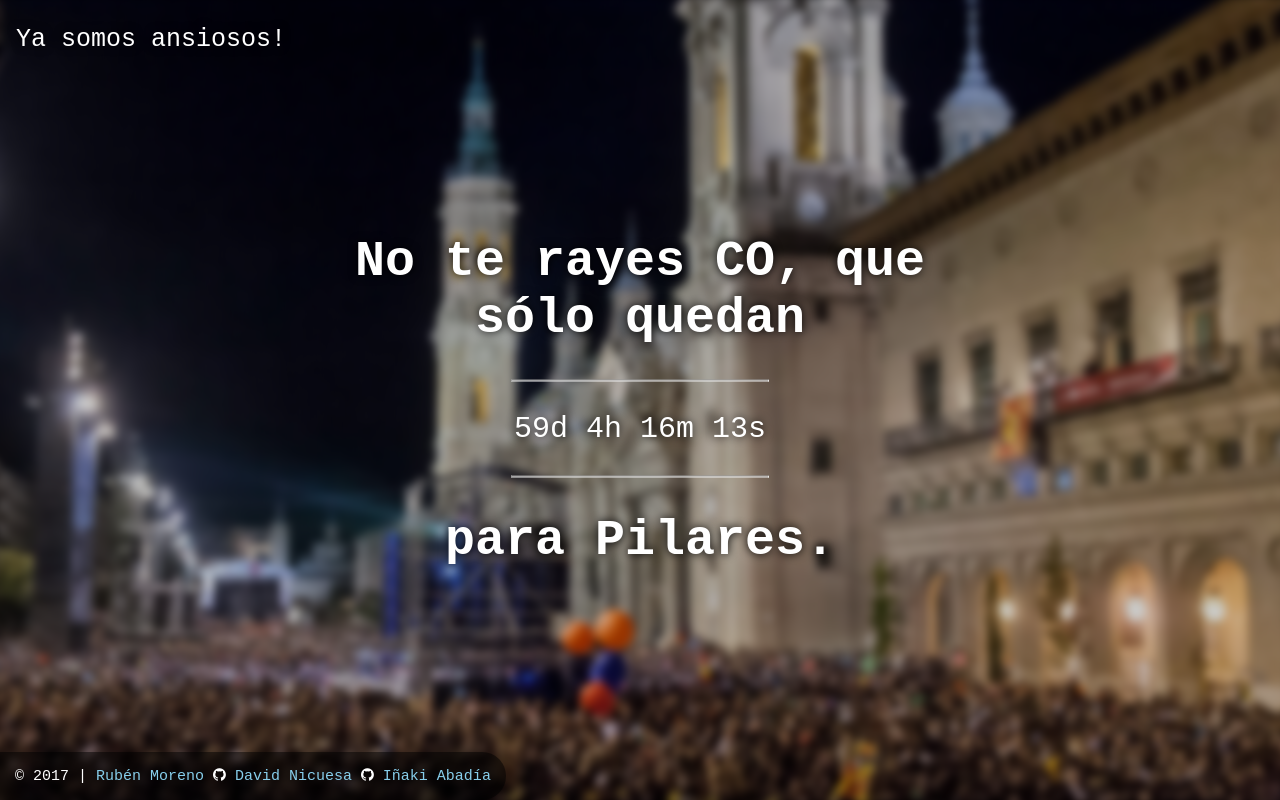
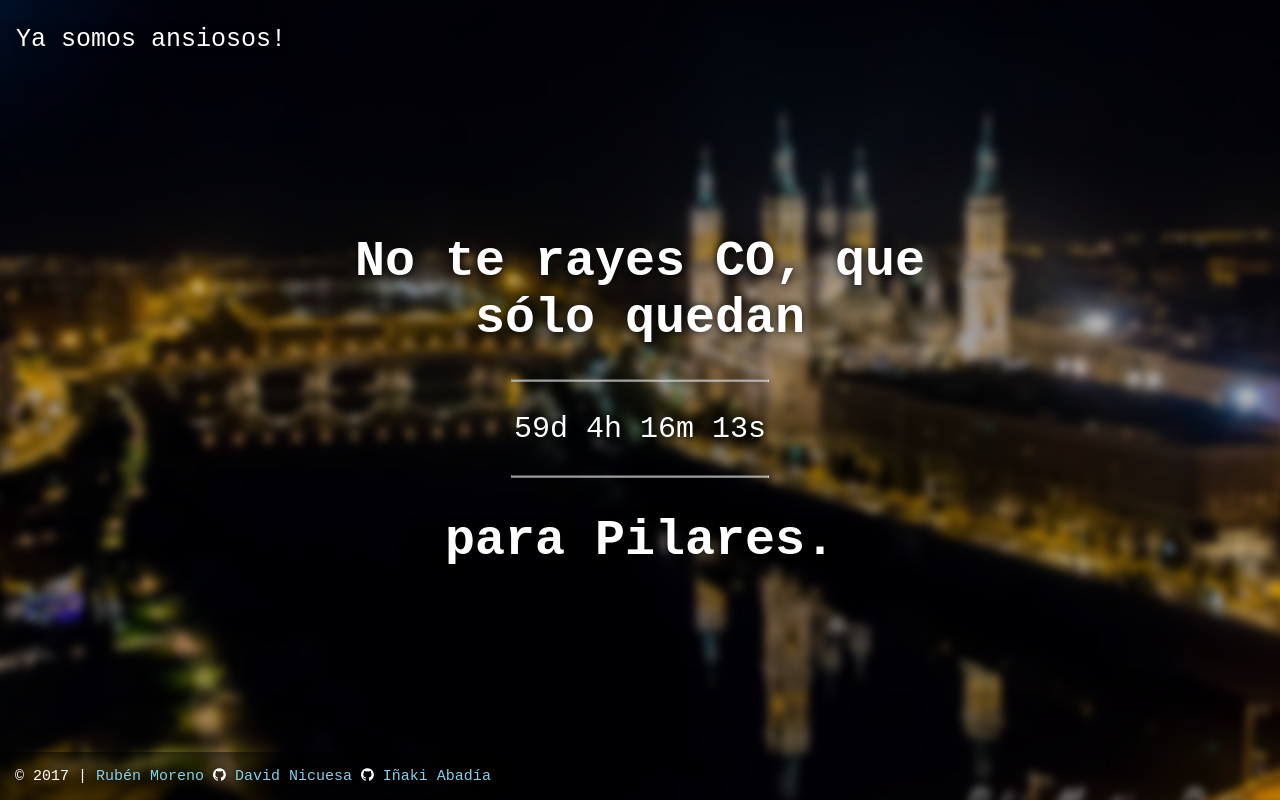
Before and after one commit to ProjectMOA/noTeRayesCo, a website: page public/index.html in a window 1280 px wide. Drawn offline with nearby package versions, Linux system fonts and the light colour scheme; no server answers.

Commit message:
Adds 2 new backgrounds

```diff
--- a/public/index.html
+++ b/public/index.html
@@ -49,7 +49,7 @@
   <script>
     // Random bg, Math.random controls bg range [0..5]
     document.getElementById("bgImg").style.backgroundImage =
-      'linear-gradient( rgba(0, 0, 0, 0.2), rgba(0, 0, 0, 0.2) ), url(images/bg-' + (Math.floor(Math.random() * 5)) + '.jpg';
+      'linear-gradient( rgba(0, 0, 0, 0.2), rgba(0, 0, 0, 0.2) ), url(images/bg-' + (Math.floor(Math.random() * 7)) + '.jpg';
   </script>
 
   <script>
```
Also changed, not shown: public/images/bg-5.jpg (added), public/images/bg-6.jpg (added).
